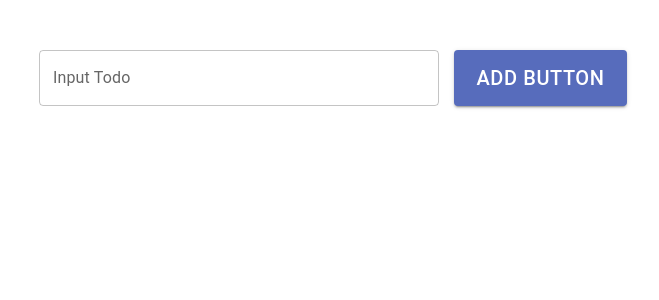
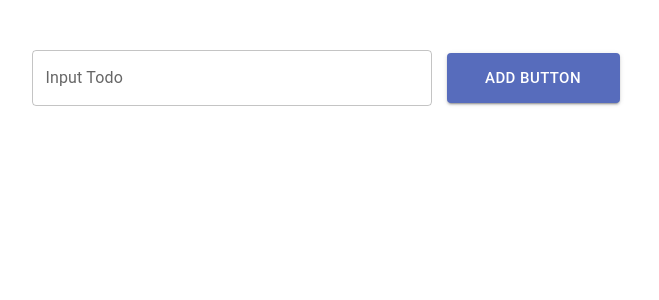
Before and after one commit to tharinm/Todo-App-React-, a React (Create React App) app: page / in a window 1280 px wide. Shown: the top 300 px of the page, without its empty margins (307-966 px from the left). Built offline with nearby package versions, Linux system fonts and the light colour scheme.

Commit message:
fix input field not clearing issue after submit

```diff
--- a/package.json
+++ b/package.json
@@ -11,6 +11,7 @@
     "@testing-library/user-event": "^13.5.0",
     "react": "^18.2.0",
     "react-dom": "^18.2.0",
+    "react-hot-toast": "^2.4.0",
     "react-scripts": "5.0.1",
     "uuid": "^9.0.0",
     "web-vitals": "^2.1.4"
--- a/src/Layouts/Home.js
+++ b/src/Layouts/Home.js
@@ -4,10 +4,9 @@ import TodoList from "./TodoList/TodoList";
 import { Stack } from "@mui/material";
 
 export default function Home() {
-  //const [todoInput, setTodoInput] = useState();
     const [todos, setTodos] = useState([]);
 
-    console.log(todos)
+    //console.log(todos)
   return (
     <Stack alignItems="center" justifyContent="center" p="50px">
           <TodoInput setTodos={setTodos} todos={todos} />
--- a/src/components/TodoInput.js
+++ b/src/components/TodoInput.js
@@ -1,6 +1,7 @@
 import React, { useState } from "react";
-import { Button, Stack, TextField } from "@mui/material";
+import { Button, Stack, TextField, Box } from "@mui/material";
 import { v4 } from "uuid";
+import toast, { Toaster } from "react-hot-toast";
 
 export default function TodoInput({ todos, setTodos }) {
   const [inputValue, setInputValue] = useState("");
@@ -14,14 +15,27 @@ export default function TodoInput({ todos, setTodos }) {
         isComplete: false,
       };
 
-      const newTodos = [...todos,newTodo];
+      const newTodos = [...todos, newTodo];
       setTodos(newTodos);
-      setInputValue("");
+      setInputValue(""); // clear the input field
+      console.log(inputValue);
+    } else {
+      toast("Todo Can not be a blank", {
+        icon: "😥",
+        style: {
+          borderRadius: "10px",
+          background: "#333",
+          color: "#fff",
+        },
+      });
+      console.log("empty");
     }
+
+    // console.log(setInputValue.length);
   };
 
   return (
-    <Stack direction="row" gap="15px">
+    <Stack direction="row" gap="15px" alignItems="center">
       <TextField
         label="Input Todo"
         variant="outlined"
@@ -32,6 +46,7 @@ export default function TodoInput({ todos, setTodos }) {
           backgroundColor: "#fff",
           borderRadius: "40px",
         }}
+        value={inputValue}
         onChange={(e) => setInputValue(e.target.value)}
       />
       <Button
@@ -40,13 +55,16 @@ export default function TodoInput({ todos, setTodos }) {
         sx={{
           backgroundColor: "#576cbc",
           width: { lg: "173px", xs: "80px" },
-          height: "56px",
-          fontSize: { lg: "20px", xs: "14px" },
+          height: "50px",
+          fontSize: { lg: "15px", xs: "14px" },
         }}
         onClick={handleInput}
       >
         Add Button
       </Button>
+      <Box>
+        <Toaster />
+      </Box>
     </Stack>
   );
 }
```
Also changed, not shown: 1 other file (tests, documents, lock files or other folders).
